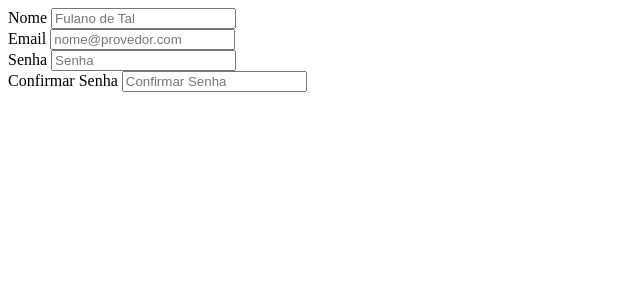
After one commit to rjcjunior/dac-trabalho-final, a Django app: template estagios/authentication/templates/form_student.html in a window 1280 px wide. The commit adds this page. Shown: the top 300 px of the page, without its empty margins (0-640 px from the left). Run offline with Django 3.2, Linux system fonts and the light colour scheme; the template is opened without the code that fills it: values that come from a table or form of the project are taken from there, others are empty.

Commit message:
extract forms from register page

```diff
--- /dev/null
+++ b/estagios/authentication/templates/form_student.html
@@ -0,0 +1,22 @@
+<div class="type type-student">
+    <div class="form-group">
+        <label>Nome</label>
+        <input name="name" class="form-control" type="text" placeholder="Fulano de Tal">
+        <small class="form-text text-danger">{{ form.name.errors }}</small>
+    </div>
+    <div class="form-group">
+        <label>Email</label>
+        <input name="email" class="form-control" type="email" placeholder="nome@provedor.com">
+        <small class="form-text text-danger">{{ form.email.errors }}</small>
+    </div>
+    <div class="form-group">
+        <label>Senha</label>
+        <input name="password" class="form-control" type="password" placeholder="Senha">
+        <small class="form-text text-danger">{{ form.password.errors }}</small>
+    </div>
+    <div class="form-group">
+        <label>Confirmar Senha</label>
+        <input name="confirm_password" class="form-control" type="password" placeholder="Confirmar Senha">
+        <small class="form-text text-danger">{{ form.confirm_password.errors }}</small>
+    </div>
+</div>
```
Also changed, not shown: estagios/authentication/templates/form_company.html (added, +32 -0 lines), estagios/authentication/templates/register.html (+3 -48 lines).
